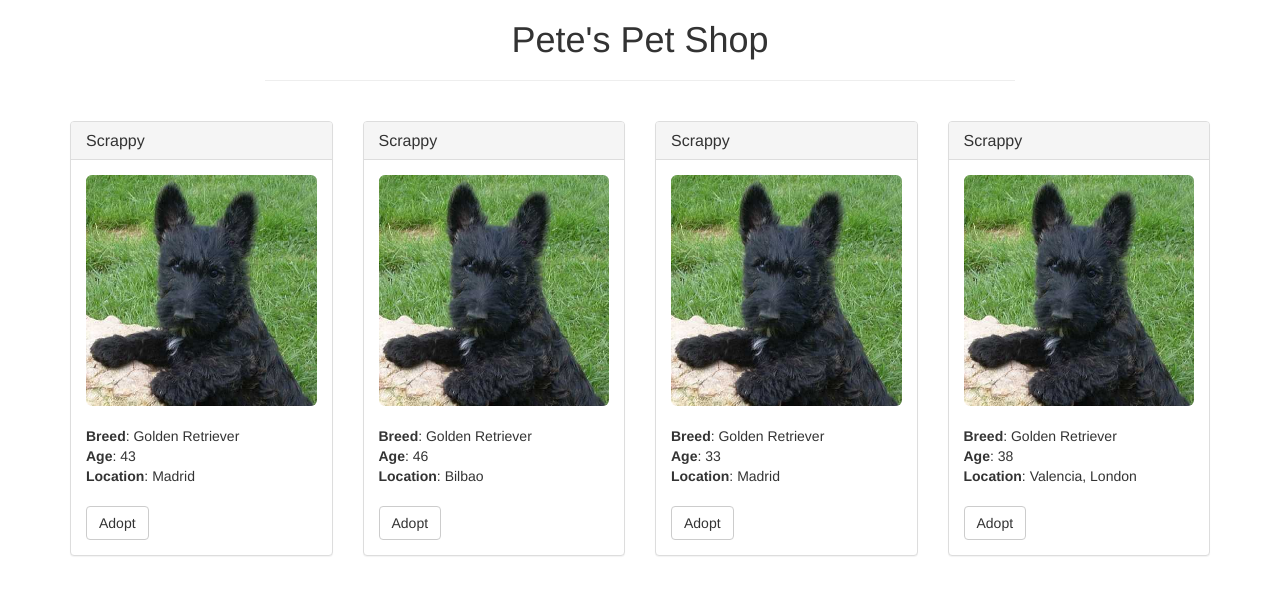
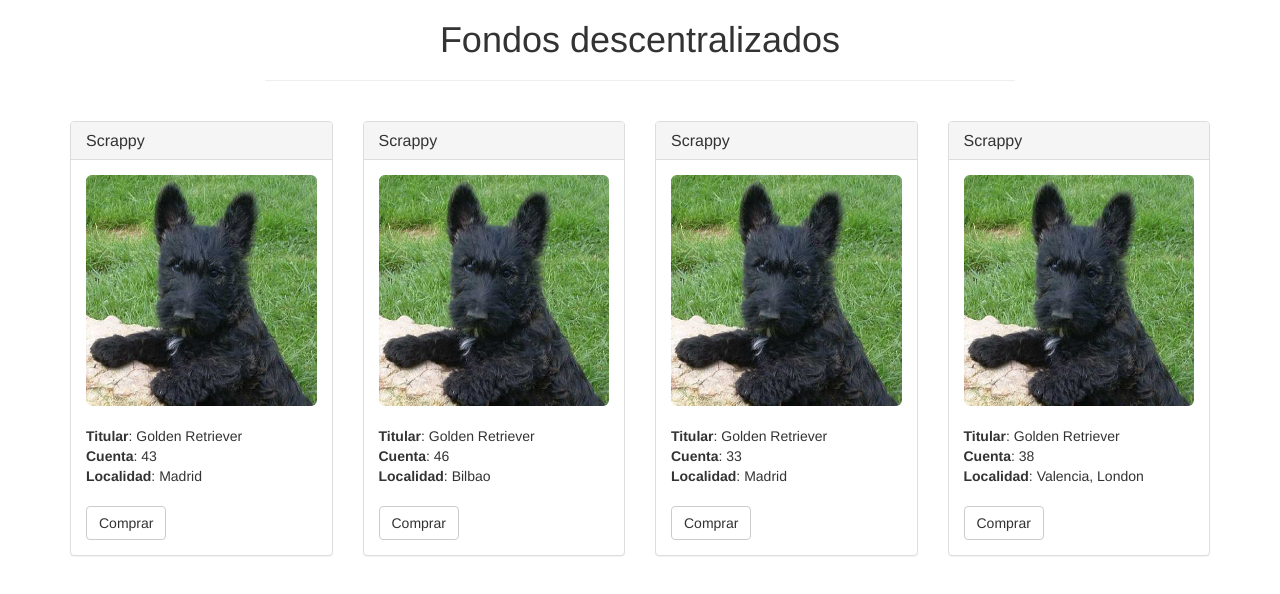
Before and after one commit to descenfund/blockinvest, a website: page src/index.html in a window 1280 px wide. Drawn offline with nearby package versions, Linux system fonts and the light colour scheme.

Commit message:
Primer cambio

```diff
--- a/src/index.html
+++ b/src/index.html
@@ -5,7 +5,7 @@
     <meta http-equiv="X-UA-Compatible" content="IE=edge">
     <meta name="viewport" content="width=device-width, initial-scale=1">
     <!-- The above 3 meta tags *must* come first in the head; any other head content must come *after* these tags -->
-    <title>Pete's Pet Shop</title>
+    <title>DELT Funds</title>
 
     <!-- Bootstrap -->
     <link href="css/bootstrap.min.css" rel="stylesheet">
@@ -21,7 +21,7 @@
     <div class="container">
       <div class="row">
         <div class="col-xs-12 col-sm-8 col-sm-push-2">
-          <h1 class="text-center">Pete's Pet Shop</h1>
+          <h1 class="text-center">Fondos descentralizados</h1>
           <hr/>
           <br/>
         </div>
@@ -41,10 +41,10 @@
           <div class="panel-body">
             <img alt="140x140" data-src="holder.js/140x140" class="img-rounded img-center" style="width: 100%;" src="https://animalso.com/wp-content/uploads/2017/01/Golden-Retriever_6.jpg" data-holder-rendered="true">
             <br/><br/>
-            <strong>Breed</strong>: <span class="pet-breed">Golden Retriever</span><br/>
-            <strong>Age</strong>: <span class="pet-age">3</span><br/>
-            <strong>Location</strong>: <span class="pet-location">Warren, MI</span><br/><br/>
-            <button class="btn btn-default btn-adopt" type="button" data-id="0">Adopt</button>
+            <strong>Titular</strong>: <span class="pet-breed">Golden Retriever</span><br/>
+            <strong>Cuenta</strong>: <span class="pet-age">32145-67890-56743-90213-34589</span><br/>
+            <strong>Localidad</strong>: <span class="pet-location">Madrid</span><br/><br/>
+            <button class="btn btn-default btn-adopt" type="button" data-id="0">Comprar</button>
           </div>
         </div>
       </div>
```
